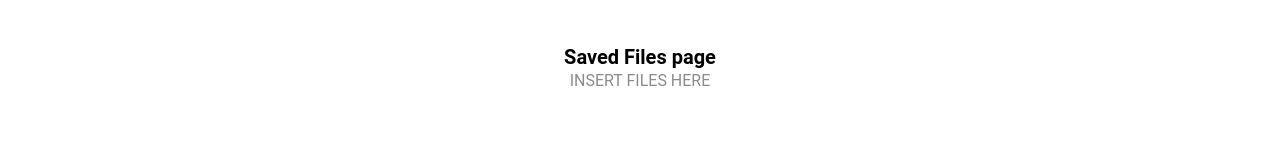
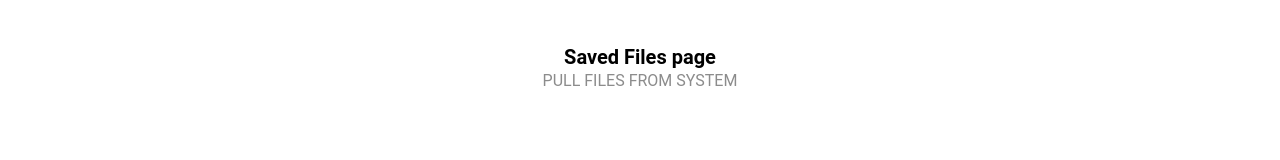
Before and after one commit to The24Kings/music-comp-app, a React (Vite) app: page /saved in a window 1280 px wide. Shown: the part 332-492 px from the top of the page. Built offline with nearby package versions, Linux system fonts and the light colour scheme.

Commit message:
Fixed imports

```diff
--- a/package.json
+++ b/package.json
@@ -23,6 +23,7 @@
     "@types/react-router-dom": "^5.3.3",
     "ionicons": "^7.0.0",
     "react": "^18.2.0",
+    "react-audio-visualize": "^1.1.3",
     "react-dom": "^18.2.0",
     "react-router": "^5.3.4",
     "react-router-dom": "^5.3.4"
--- a/src/components/FilesContainer.tsx
+++ b/src/components/FilesContainer.tsx
@@ -8,7 +8,7 @@ const FilesContainer: React.FC<ContainerProps> = ({ name }) => {
   return (
     <div className="container">
       <strong>{name}</strong>
-      <p>INSERT FILES HERE</p>
+      <p>PULL FILES FROM SYSTEM</p>
     </div>
   );
 };
--- a/src/components/MetronomeContainer.tsx
+++ b/src/components/MetronomeContainer.tsx
@@ -17,6 +17,9 @@ const MetronomeContainer: React.FC<ContainerProps> = ({ name }) => {
     const [currentImageIndex, setCurrentImageIndex] = useState(0);
     const [direction, setDirection] = useState(1); // 1 for forward, -1 for backward
 
+    var bpm = 60;
+    var speed = (60000 / bpm) / 4; // beat / num of frames //TODO CHANGE PLEASE
+
     useEffect(() => {
         const interval = setInterval(() => {
             setCurrentImageIndex((prevIndex) => {
@@ -32,7 +35,7 @@ const MetronomeContainer: React.FC<ContainerProps> = ({ name }) => {
 
                 return nextIndex;
             });
-        }, 1000); // Change image every 1 second (adjust as needed)
+        }, speed);
 
         return () => clearInterval(interval);
     }, [direction, imagePaths.length]);
--- a/src/components/RecordContainer.tsx
+++ b/src/components/RecordContainer.tsx
@@ -1,7 +1,7 @@
 import './RecordContainer.css';
 import { useState, useRef } from "react";
-import VideoRecorder from '../components/VideoRecorder';
-import AudioRecorder from '../components/AudioRecorder';
+import VideoRecorder from './VideoRecorder.tsx';
+import AudioRecorder from './AudioRecorder.tsx';
 interface ContainerProps {
   name: string;
 }
--- a/src/pages/Metronome.tsx
+++ b/src/pages/Metronome.tsx
@@ -15,7 +15,6 @@ import {
 } from 'ionicons/icons';
 
 import MetronomeContainer from '../components/MetronomeContainer';
-import ImageSlideshow from '../components/ImageSlideshow';
 
 const Metronome: React.FC = () => {
     return (
```
Also changed, not shown: 1 other file (tests, documents, lock files or other folders).
